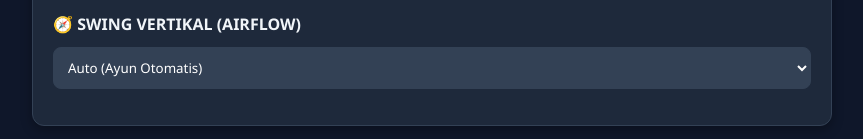
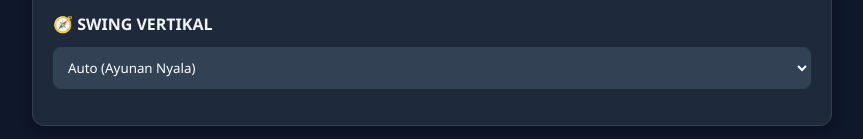
Before and after one commit to Aminnuril/IOT-WEB-DASHBOARD, a plain HTML site: page index.html in a window 1280 px wide. Shown: the part 755-894 px from the top of the page, without its empty margins (208-1071 px from the left). Drawn offline with Linux system fonts and the light colour scheme; no server answers.

Commit message:
hapus arah swing

```diff
--- a/index.html
+++ b/index.html
@@ -102,12 +102,10 @@
       </div>
 
       <div class="control-group">
-        <label>🧭 SWING VERTIKAL (AIRFLOW)</label>
+        <label>🧭 SWING VERTIKAL</label>
         <select id="swing-select">
-          <option value="auto">Auto (Ayun Otomatis)</option>
-          <option value="off">Off (Diam di Posisi Terakhir)</option>
-          <option value="up">Up (Paling Atas)</option>
-          <option value="down">Down (Paling Bawah)</option>
+          <option value="auto">Auto (Ayunan Nyala)</option>
+          <option value="off">Off (Ayunan Mati)</option>
         </select>
       </div>
     </div>
```
